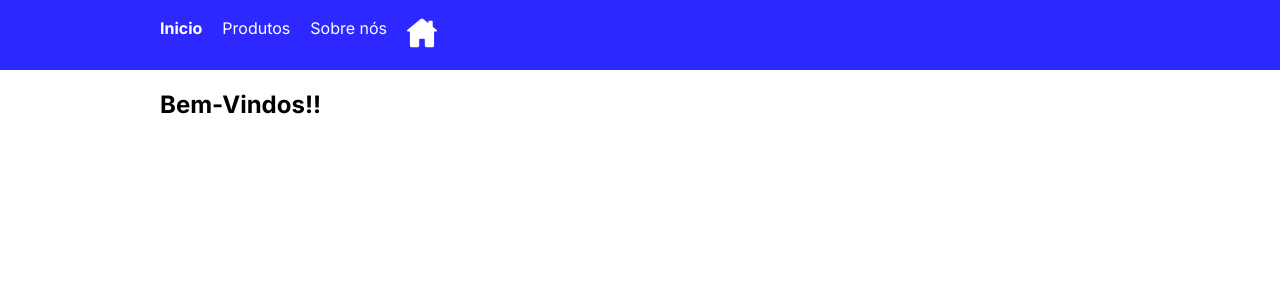
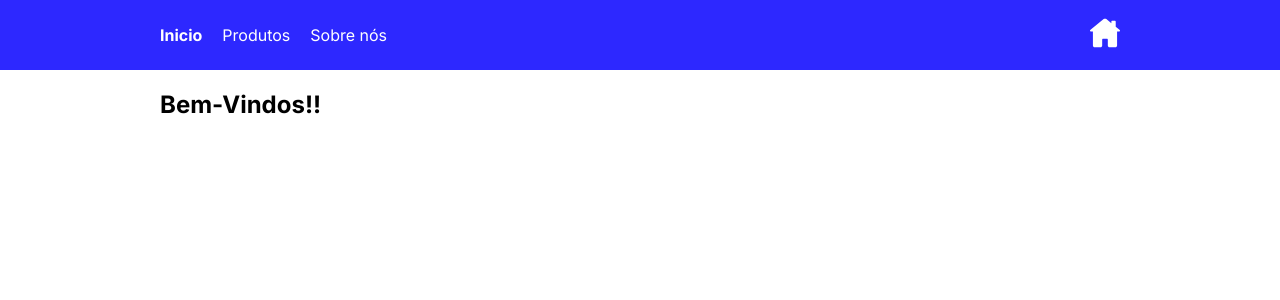
Before and after one commit to AlcidesThiago2016/Desafio-Rotas-React-Dev, a React (Vite) app in the folder desafioRotasReactDev/: page /home in a window 1280 px wide. Shown: the top 300 px of the page. Built offline with nearby package versions, Linux system fonts and the light colour scheme.

Commit message:
Update Project

```diff
--- a/desafioRotasReactDev/src/Components/Header/index.tsx
+++ b/desafioRotasReactDev/src/Components/Header/index.tsx
@@ -27,13 +27,13 @@ export default function Header(){
                             Sobre nós
                         </NavLink>
                     </div>
-                    <div className="nav-icon">
+                </div>
+                <div className="nav-icon">
                         <Link to="/">
                             {" "}
                             <img src={iconHome} alt="Inicio" />
                         </Link>
                     </div>
-                </div>
             </nav>
         </header>
     );
```
Also changed, not shown: desafioRotasReactDev/src/Components/Header/styles.css (line endings or trailing spaces).
